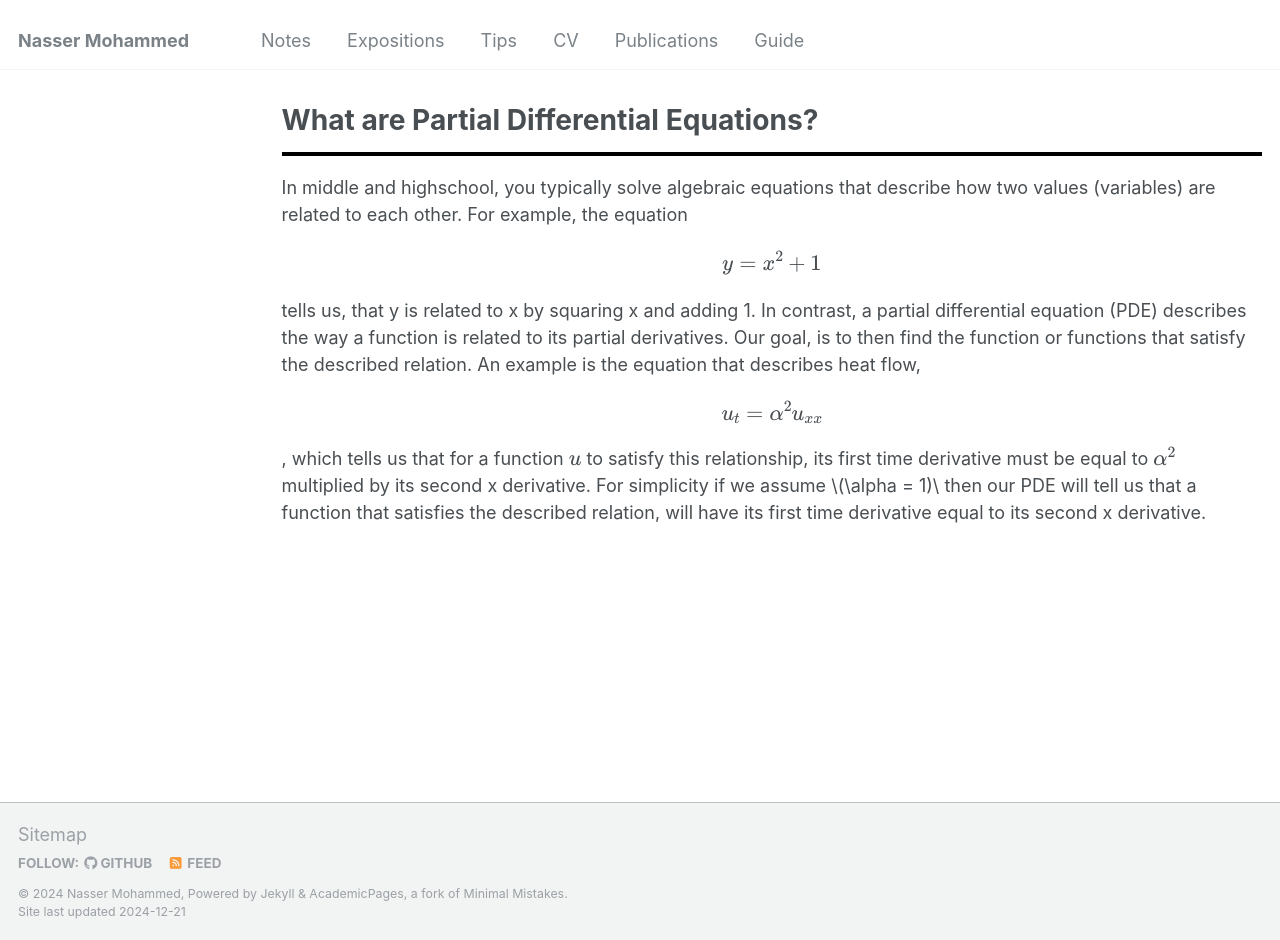
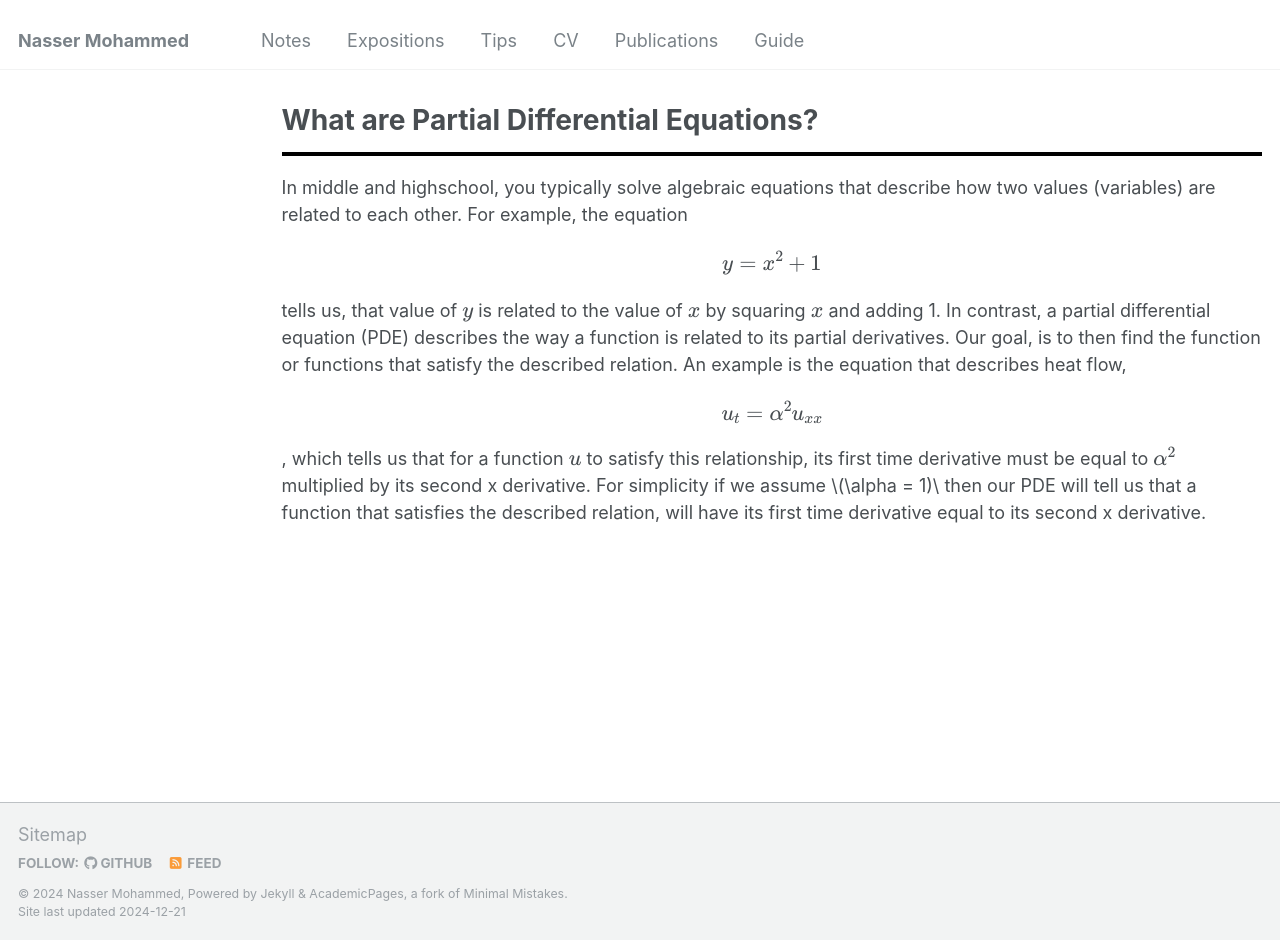
Before and after one commit to Nasser-Mohammed/Nasser-Mohammed.github.io, a Jekyll site: the page built from _pages/notes/pde/intro2pde.md, in a window 1280 px wide and 940 px high. Built offline with Jekyll 4.4.1, drawn with Linux system fonts in a browser that asks for light colours.

Commit message:
Update intro2pde.md

```diff
--- a/_pages/notes/pde/intro2pde.md
+++ b/_pages/notes/pde/intro2pde.md
@@ -7,7 +7,7 @@
 <hr style="border: 2px solid black;">
 
 In middle and highschool, you typically solve algebraic equations that describe how two values (variables) are related to each other.
-For example, the equation \\[y = x^2+1\\] tells us, that y is related to x by squaring x and adding 1.
+For example, the equation \\[y = x^2+1\\] tells us, that value of \\(y\\) is related to the value of \\(x\\) by squaring \\(x\\) and adding 1.
 In contrast, a partial differential equation (PDE) describes the way a function is related to its partial derivatives.
 Our goal, is to then find the function or functions that satisfy the described relation.
 An example is the equation that describes heat flow, \\[u_t=\alpha^2u_{xx}\\], which tells us that for a function \\(u\\) to satisfy this relationship, its first time derivative must be equal to \\(\alpha^2\\) multiplied by its second x derivative. For simplicity if we assume \\(\alpha = 1)\\ then our PDE will tell us that a function that satisfies the described relation, will have its first time derivative equal to its second x derivative.
```
